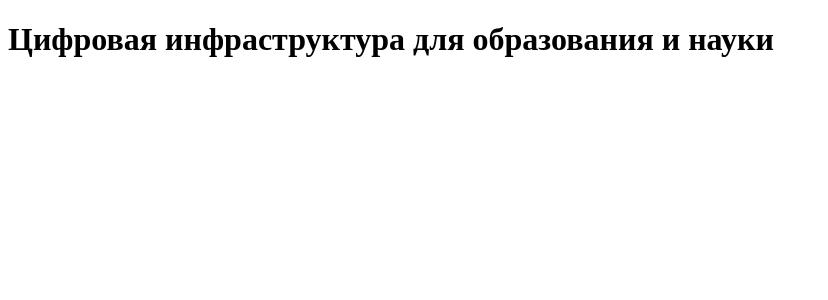
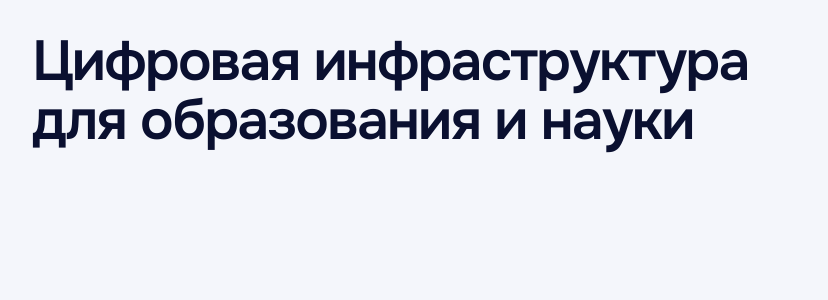
Before and after one commit to VV1nc3nt/cito, a Next.js app: page / in a window 1280 px wide. Shown: the top 300 px of the page, without its empty margins (0-828 px from the left). Built offline with nearby package versions, Linux system fonts and the light colour scheme; no server answers.

Commit message:
Add base styles and layout primitives
Global reset and typography driven by tokens, text-wrap rules, nowrap
and visually-hidden utilities, visible focus ring, reduced-motion
overrides, Container and Grid components, a skip link to main and a
stub home page with the H1.

```diff
--- a/src/app/(frontend)/layout.tsx
+++ b/src/app/(frontend)/layout.tsx
@@ -2,10 +2,14 @@ import type { Metadata } from 'next'
 import React from 'react'
 
 import '@/styles/tokens.css'
+import '@/styles/base.css'
+
+import { SkipLink } from '@/components/SkipLink'
 
 import { jetbrainsMono, onest } from './fonts'
 
 export const metadata: Metadata = {
+  metadataBase: new URL(process.env.NEXT_PUBLIC_SITE_URL || 'http://localhost:3000'),
   title: 'ЦИТО',
   description: 'ФГБУ «Центр информационно-технического обеспечения»',
 }
@@ -14,7 +18,10 @@ export default function RootLayout({ children }: { children: React.ReactNode })
   return (
     <html lang="ru" className={`${onest.variable} ${jetbrainsMono.variable}`}>
       <body>
-        <main id="main">{children}</main>
+        <SkipLink />
+        <main id="main" tabIndex={-1}>
+          {children}
+        </main>
       </body>
     </html>
   )
--- /dev/null
+++ b/src/app/(frontend)/page.module.css
@@ -0,0 +1,3 @@
+.stub {
+  padding-block: var(--tile-pad);
+}
--- a/src/app/(frontend)/page.tsx
+++ b/src/app/(frontend)/page.tsx
@@ -1,3 +1,12 @@
+import { Container } from '@/components/layout/Container'
+
+import styles from './page.module.css'
+
+// Placeholder until the home page blocks are built.
 export default function HomePage() {
-  return <h1>Цифровая инфраструктура для образования и науки</h1>
+  return (
+    <Container className={styles.stub}>
+      <h1>Цифровая инфраструктура для образования и науки</h1>
+    </Container>
+  )
 }
--- /dev/null
+++ b/src/components/SkipLink.module.css
@@ -0,0 +1,22 @@
+.skipLink {
+  position: absolute;
+  top: 8px;
+  left: 8px;
+  z-index: 1000;
+  display: inline-flex;
+  align-items: center;
+  min-height: var(--tap-min);
+  padding: 0 20px;
+  border-radius: var(--radius-button);
+  background: var(--ink);
+  color: var(--white);
+  font-weight: 600;
+  white-space: nowrap;
+  text-decoration: none;
+  /* Visually hidden until focused */
+  transform: translateY(calc(-100% - 16px));
+}
+
+.skipLink:focus-visible {
+  transform: none;
+}
--- /dev/null
+++ b/src/components/SkipLink.tsx
@@ -0,0 +1,10 @@
+import styles from './SkipLink.module.css'
+
+/** First tab stop on every page; jumps to <main id="main">. */
+export function SkipLink() {
+  return (
+    <a className={styles.skipLink} href="#main">
+      Перейти к содержимому
+    </a>
+  )
+}
--- /dev/null
+++ b/src/components/layout/Container.module.css
@@ -0,0 +1,6 @@
+.container {
+  width: 100%;
+  max-width: var(--container-max);
+  margin-inline: auto;
+  padding-inline: var(--container-pad);
+}
--- /dev/null
+++ b/src/components/layout/Container.tsx
@@ -0,0 +1,19 @@
+import type { ComponentPropsWithoutRef, ElementType } from 'react'
+
+import styles from './Container.module.css'
+
+type ContainerProps<T extends ElementType> = {
+  as?: T
+} & ComponentPropsWithoutRef<T>
+
+/** Centred page column: max-width 1280px, side padding 32 / 24 / 16px. */
+export function Container<T extends ElementType = 'div'>({
+  as,
+  className,
+  ...rest
+}: ContainerProps<T>) {
+  const Tag: ElementType = as ?? 'div'
+  return (
+    <Tag className={className ? `${styles.container} ${className}` : styles.container} {...rest} />
+  )
+}
--- /dev/null
+++ b/src/styles/base.css
@@ -0,0 +1,143 @@
+/* Global base styles. Values come from tokens.css only. */
+
+*,
+*::before,
+*::after {
+  box-sizing: border-box;
+}
+
+html {
+  -webkit-text-size-adjust: 100%;
+  text-size-adjust: 100%;
+}
+
+body {
+  margin: 0;
+  min-height: 100vh;
+  background: var(--bg);
+  color: var(--text);
+  font-family: var(--font-sans);
+  font-size: var(--fs-body);
+  line-height: var(--lh-body);
+  overflow-wrap: break-word;
+  -webkit-font-smoothing: antialiased;
+}
+
+img,
+svg,
+video {
+  display: block;
+  max-width: 100%;
+  height: auto;
+}
+
+button,
+input,
+select,
+textarea {
+  font: inherit;
+  color: inherit;
+}
+
+a {
+  color: var(--text-accent);
+}
+
+/* Typography */
+
+h1,
+h2,
+h3,
+h4,
+h5,
+h6 {
+  margin: 0;
+  font-weight: var(--fw-heading);
+  text-wrap: balance;
+}
+
+p {
+  margin: 0;
+  text-wrap: pretty;
+}
+
+h1,
+.h1 {
+  font-size: var(--fs-h1);
+  line-height: var(--lh-h1);
+  letter-spacing: var(--ls-h1);
+}
+
+h2,
+.h2 {
+  font-size: var(--fs-h2);
+  line-height: var(--lh-h2);
+  letter-spacing: var(--ls-h2);
+}
+
+.h2-about {
+  font-size: var(--fs-h2-about);
+  line-height: var(--lh-h2);
+  letter-spacing: var(--ls-h2);
+}
+
+.lead {
+  font-size: var(--fs-lead);
+  line-height: var(--lh-lead);
+}
+
+.text {
+  font-size: var(--fs-body);
+  line-height: var(--lh-body);
+}
+
+.mono-label {
+  font-family: var(--font-mono);
+  font-size: var(--fs-mono);
+  letter-spacing: var(--ls-mono);
+  text-transform: uppercase;
+}
+
+/* Utilities */
+
+/* Numbers, dates, badges and buttons must never wrap. */
+.nowrap {
+  white-space: nowrap;
+}
+
+.visually-hidden {
+  position: absolute;
+  width: 1px;
+  height: 1px;
+  margin: -1px;
+  padding: 0;
+  overflow: hidden;
+  clip-path: inset(50%);
+  white-space: nowrap;
+  border: 0;
+}
+
+/* Accessibility */
+
+:focus-visible {
+  outline: var(--focus-ring-width) solid var(--focus-ring);
+  outline-offset: var(--focus-ring-offset);
+}
+
+/* The skip link target receives focus programmatically; no ring needed there. */
+main:focus {
+  outline: none;
+}
+
+@media (prefers-reduced-motion: reduce) {
+  *,
+  *::before,
+  *::after {
+    animation-duration: 0.01ms !important;
+    animation-iteration-count: 1 !important;
+    animation-delay: 0ms !important;
+    transition-duration: 0.01ms !important;
+    transition-delay: 0ms !important;
+    scroll-behavior: auto !important;
+  }
+}
```
Also changed, not shown: src/components/layout/Grid.module.css (added, +21 -0 lines), src/components/layout/Grid.tsx (added, +29 -0 lines), 1 other file (tests, documents, lock files or other folders).
